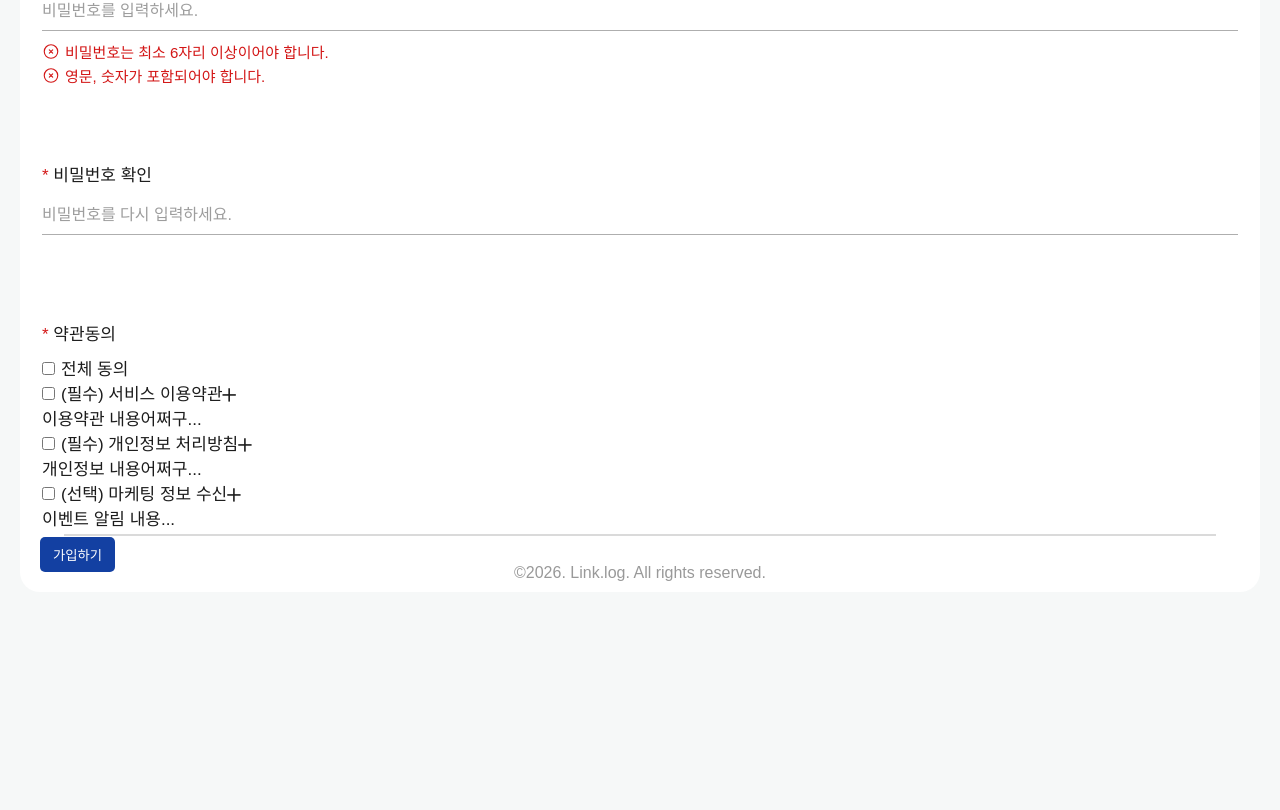
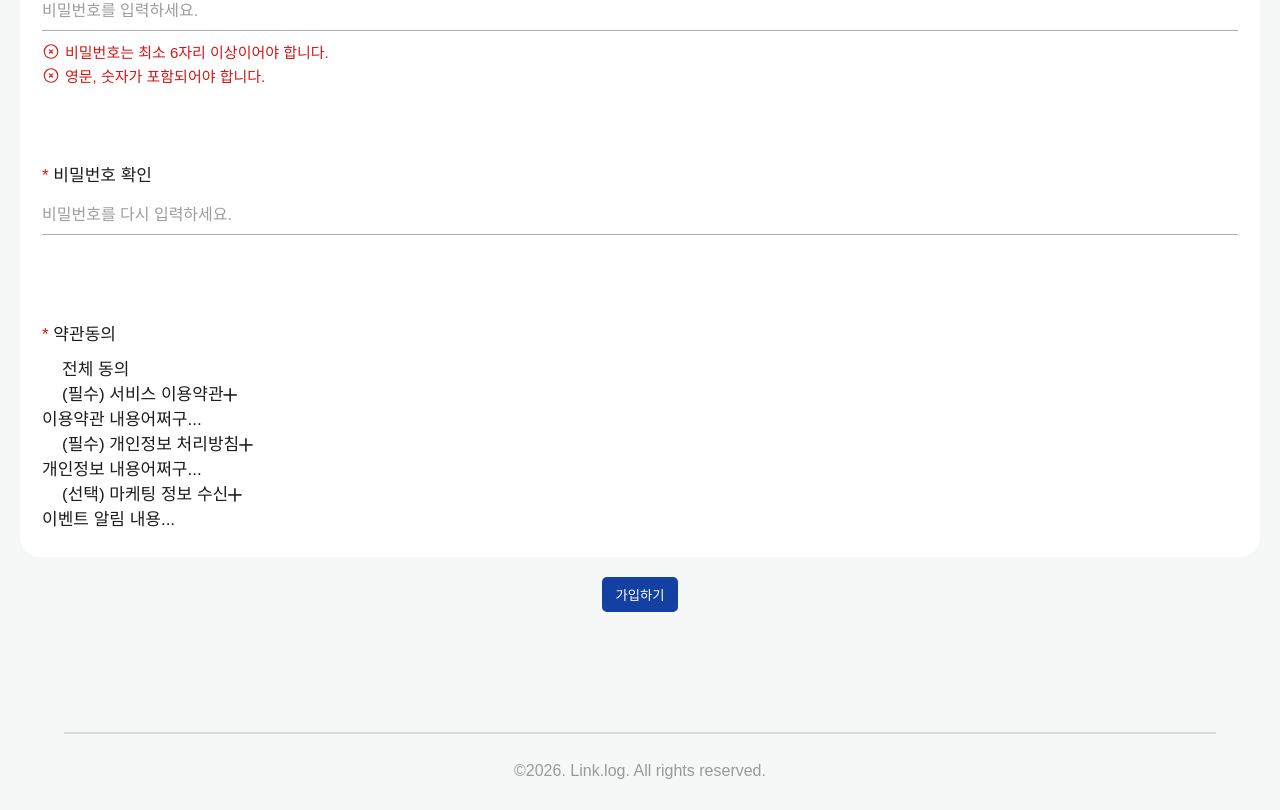
Before and after one commit to Choseran/linkLog, a React (Vite) app: page /join in a window 1280 px wide. Shown: the part 537-1347 px from the top of the page. Before the commit the page ends 1260 px from the top, so only its background shows below. Built offline with nearby package versions, Linux system fonts and the light colour scheme.

Commit message:
2026-04-25 령경 회원가입폼, 푸터 작성, 헤더 수정 및 추가

```diff
--- a/src/App.jsx
+++ b/src/App.jsx
@@ -2,7 +2,7 @@ import { BrowserRouter, Routes, Route } from 'react-router-dom';
 import Index from './pages';
 import Header from './components/header';
 import Footer from './components/footer';
-import Join from './pages/join';
+import JoinForm from './pages/joinForm';
 
 function App() {
   return (
@@ -10,7 +10,7 @@ function App() {
     <Header />
       <Routes>
         <Route path='/' element={<Index />} />
-        <Route path='/join' element={<Join />} />
+        <Route path='/join' element={<JoinForm />} />
         {/* 예시로 만든 없는 파일이라 활성화하면 오류납니다! */}
         {/* <Route path='/detail' element={<Detail />} />
         <Route path='/notice' element={<Notice />} /> */}
--- a/src/assets/css/reset.css
+++ b/src/assets/css/reset.css
@@ -39,6 +39,8 @@ body에 써도 괜찮지만 웬만하면 #root에 쓰는게
     /* min-width: 1260px; */ /* 요거 height 아닌가요?*/
     min-height: 1260px;
     background-color: #F6F8F8;
+    display: flex;
+    flex-direction: column;
 }
 
 img,
--- a/src/assets/css/style.css
+++ b/src/assets/css/style.css
@@ -1,166 +1,170 @@
 /* 헤더 css */
-#root header{ /* #root 이건 붙여도되고 안붙여도 되긴해요...*/
+#root header {
+  /* #root 이건 붙여도되고 안붙여도 되긴해요...*/
   width: 100%;
   padding: 16px 0;
   text-align: center;
   position: relative;
 }
-header a{
+header a {
   display: inline-block;
   width: 201px;
 }
-header button{
+header button {
   position: absolute;
   top: 50%;
   right: 20px;
-    transform:translate(0,-50%);
+  transform: translate(0, -50%);
 }
 
-header svg{ /* 령경 추가 */
+header svg {
+  /* 령경 추가 - 확인하시면 지우셔도돼요 */
   width: 30px;
-    stroke: #1340A2;
+  stroke: #1340a2;
 }
 
 /* ---------------- 푸터---------------- */
-#root body{
-}
-#root footer{
-    position: relative;
+#root footer {
   text-align: center;
+  margin-top: 120px; /* 하단 여백 */
 }
 
-#root footer a{
-    position: absolute;
-    bottom: 0;
+#root footer p {
+  display: inline-block;
+  position: relative;
+  /* bottom: 0;
     left: 50%;
-    transform: translateX(-50%);
+    transform: translateX(-50%); */
   width: 100%;
   color: #999;
   padding: 30px;
 }
 
-#root footer a::after{
-    content: '';
+#root footer p::after {
+  content: "";
   position: absolute;
   top: 0;
   left: 50%;
   transform: translateX(-50%);
   width: 90%;
-    border: 1px solid #DADADA;
+  border: 1px solid #dadada;
 }
 
 /* ---------------- 회원가입 ---------------- */
 /* 회원가입 전체 */
-#root .joinContainer{
+#root .joinContainer form {
   margin: 20px;
   padding: 20px;
   background-color: #fff;
   border-radius: 20px;
 }
 /* 회원가입 타이틀 */
-#root .joinContainer h4{
+#root .joinContainer h4 {
   font-size: 20px;
   font-weight: bold;
   margin-bottom: 30px;
 }
 /* 입력 폼 공통 서식 */
-#root .joinContainer form table{
+#root .joinContainer form table {
   width: 100%;
 }
-#root .joinContainer form table tbody{
+#root .joinContainer form table tbody {
   display: flex;
   flex-direction: column;
   gap: 65px;
 }
-#root .joinContainer form table tbody tr td{
+#root .joinContainer form table tbody tr td {
   display: block;
   padding: 5px 0;
   font-size: 17px;
   position: relative;
 }
-#root .joinContainer form table tbody tr td .requiredMark{
-    color: #D31616;
+#root .joinContainer form table tbody tr td .requiredMark {
+  color: #d31616;
 }
-#root .joinContainer form table tbody tr td > input{
+#root .joinContainer form table tbody tr td > input {
   width: 100%;
   padding: 10px 0;
   margin-bottom: 10px;
-    border-bottom: 1px solid #AEAEAE;
+  border-bottom: 1px solid #aeaeae;
   font-size: 16px;
 }
 
 /* 중복확인 버튼 */
-#root .joinContainer form table tbody tr td .checkDuplicateBtn{
+#root .joinContainer form table tbody tr td .checkDuplicateBtn {
   position: absolute;
   right: 0;
-    background-color: #1340A2;
+  background-color: #1340a2;
   color: #fff;
   padding: 8px 13px;
   border-radius: 5px;
 }
-#root .joinContainer form table tbody tr td .checkDuplicateBtn:hover{
+#root .joinContainer form table tbody tr td .checkDuplicateBtn:hover {
   background-color: #062b7a;
 }
 
 /* 비밀번호 힌트 */
-#root .joinContainer form table tbody tr td .pwHint{
+#root .joinContainer form table tbody tr td .pwHint {
   display: flex;
   flex-direction: column;
   gap: 3px;
   font-size: 15px;
 }
-#root .joinContainer form table tbody tr td .pwHint .pwStatusMessage{
+#root .joinContainer form table tbody tr td .pwHint .pwStatusMessage {
   display: flex;
   align-content: center;
 }
 /* svg 공통 */
-#root .joinContainer form table tbody tr td .pwHint .pwStatusMessage svg{
+#root .joinContainer form table tbody tr td .pwHint .pwStatusMessage svg {
   width: 18px;
   margin-right: 5px;
 }
 /* 비밀번호 힌트 - 6자 이상 */
-#root .joinContainer form table tbody tr td .pwHint .false svg{
-    stroke: #D31616;
+#root .joinContainer form table tbody tr td .pwHint .false svg {
+  stroke: #d31616;
 }
-#root .joinContainer form table tbody tr td .pwHint .false p{
-    color: #D31616;
+#root .joinContainer form table tbody tr td .pwHint .false p {
+  color: #d31616;
 }
 /* 비밀번호 힌트 - 영문, 숫자 포함 */
-#root .joinContainer form table tbody tr td .pwHint .true svg{
-    stroke: #11A11B;
+#root .joinContainer form table tbody tr td .pwHint .true svg {
+  stroke: #11a11b;
 }
-#root .joinContainer form table tbody tr td .pwHint .true p{
-    color: #11A11B;
+#root .joinContainer form table tbody tr td .pwHint .true p {
+  color: #11a11b;
 }
 
 /* 약관동의 */
-#root .joinContainer form table tbody .termsContainer .termsList ul li input{
-    margin-right: 6px;
-    /* appearance: none;
-    -webkit-appearance: none; */
+#root .joinContainer form table tbody .termsContainer .termsList ul li input {
+  margin-right: 10px;
+  appearance: none;
+  -webkit-appearance: none;
   position: relative;
 }
-&:checked::before {
-    content: "";
+input[type="checkbox"]:checked::before {
+  content: "✔";
   position: absolute;
   top: 50%;
   left: 50%;
-    width: 10px;
-    height: 10px;
-    /* border: 3px solid white; */
-    border-radius: 50%;
-    background-color: #cbcbcb;
+  width: 20px;
+  height: 20px;
+  padding: 4px;
+  border-radius: 5px;
   transform: translate(-50%, -50%);
+  color: #fff;
+  background-color: #1340a2;
 }
 
 /* 가입하기 버튼 */
-#root .joinContainer form .joinBtn{
-    background-color: #1340A2;
+#root .joinContainer .joinBtn {
+  display: block;
+  background-color: #1340a2;
   color: #fff;
   padding: 8px 13px;
   border-radius: 5px;
   margin: 0 auto;
 }
-#root .joinContainer form .joinBtn:hover{
+
+#root .joinContainer .joinBtn:hover {
   background-color: #062b7a;
 }
--- a/src/components/footer.jsx
+++ b/src/components/footer.jsx
@@ -4,7 +4,7 @@ import '../assets/css/style.css';
 export default function Footer(){
     return(
         <footer>
-            <a className='index'>©2026. Link.log. All rights reserved.</a>
+            <p className='index'>©2026. Link.log. All rights reserved.</p>
         </footer>
     )
 }
--- a/src/pages/join.jsx
+++ b/src/pages/joinForm.jsx
@@ -1,7 +1,7 @@
 import { useContext, useState } from "react";
 import "../assets/css/style.css";
 
-export default function Join() {
+export default function JoinForm() {
     const [password, setPassword] = useState("");
     const [islengthValid, setIslengthValid] = useState(false);
     const [isPatternValid, setIsPatternValid] = useState(false);
@@ -50,8 +50,8 @@ export default function Join() {
 
     return (
         <section className="joinContainer">
-            <h4>회원가입</h4>
             <form>
+                <h4>회원가입</h4>
                 <table>
                     <tbody>
                         <tr>
@@ -209,8 +209,8 @@ export default function Join() {
                         </tr>
                     </tbody>
                 </table>
-                <button type="submit" className="joinBtn">가입하기</button>
             </form>
+            <button type="submit" className="joinBtn">가입하기</button>
         </section>
     );
 }
```
Lines whose indentation alone changed are shown as unchanged.
